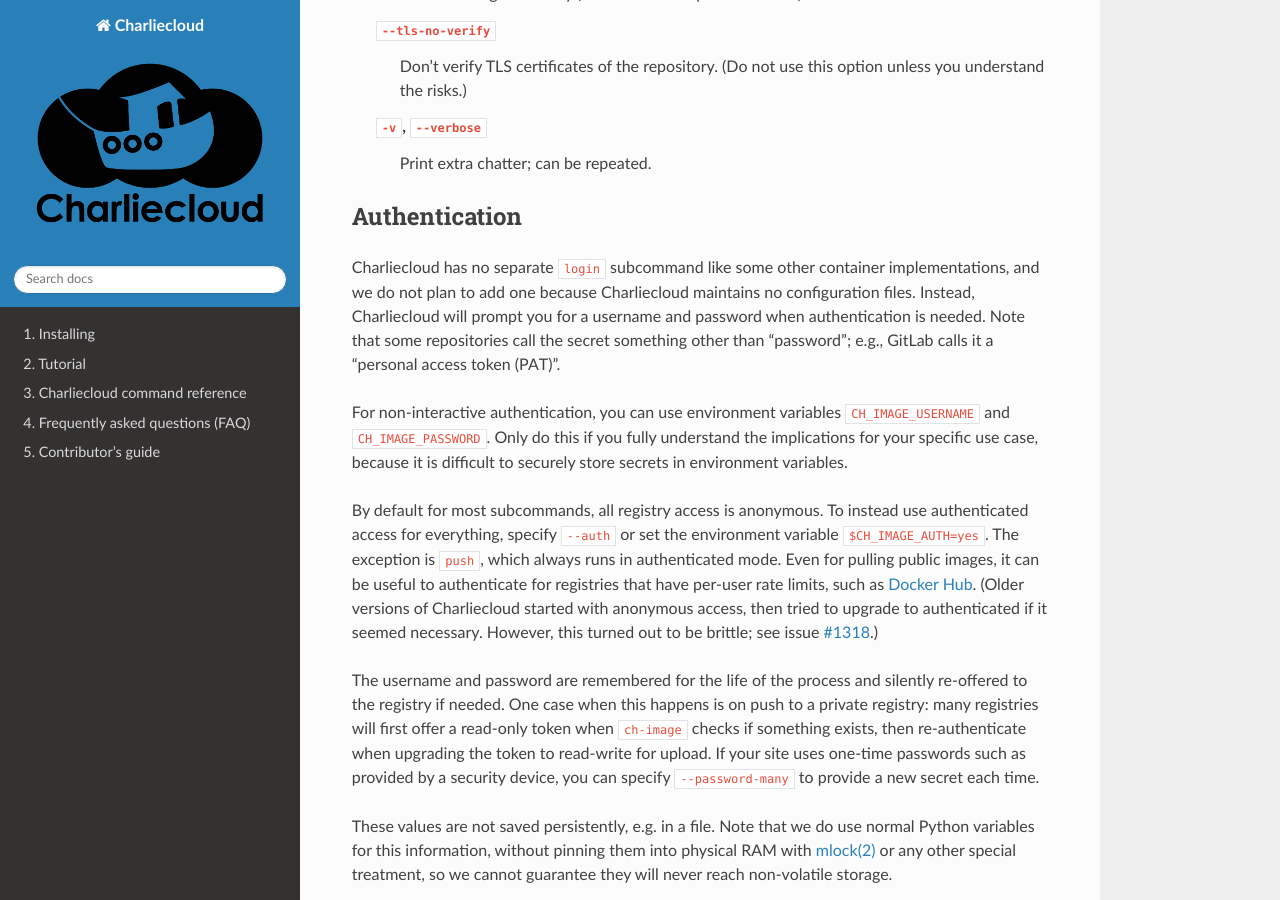
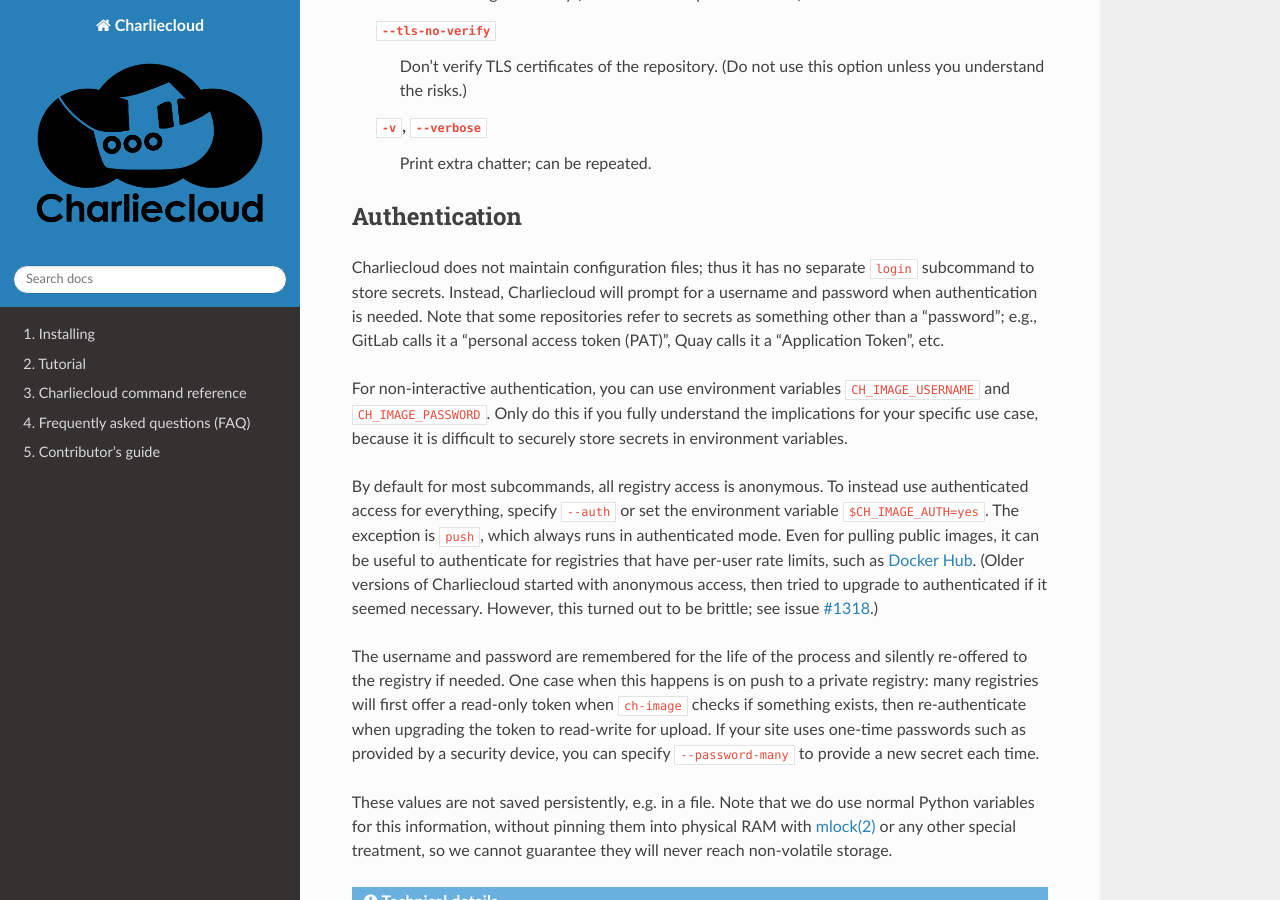
Before and after one commit to hpc/charliecloud, a Sphinx documentation site: the page built from doc/ch-image.rst, in a window 1280 px wide and 900 px high, scrolled down 2196 px. Built offline with Sphinx 7.4.7 and the Read the Docs theme 2.0.0, drawn with Linux system fonts in a browser that asks for light colours.

Commit message:
commit suggestions [skip ci]
Co-authored-by: Jordan Ogas <jogas@lanl.gov>

```diff
--- a/doc/ch-image_desc.rst
+++ b/doc/ch-image_desc.rst
@@ -119,12 +119,12 @@
 Authentication
 ==============
 
-Charliecloud has no separate :code:`login` subcommand like some other
-container implementations, and we do not plan to add one because Charliecloud
-maintains no configuration files. Instead, Charliecloud will prompt you for a
-username and password when authentication is needed. Note that some
-repositories call the secret something other than "password"; e.g., GitLab
-calls it a "personal access token (PAT)".
+Charliecloud does not maintain configuration files; thus it has no separate
+:code:`login` subcommand to store secrets. Instead, Charliecloud will prompt
+for a username and password when authentication is needed. Note that some
+repositories refer to secrets as something other than a "password"; e.g.,
+GitLab calls it a "personal access token (PAT)", Quay calls it a
+"Application Token", etc.
 
 For non-interactive authentication, you can use environment variables
 :code:`CH_IMAGE_USERNAME` and :code:`CH_IMAGE_PASSWORD`. Only do this if you
```
Also changed, not shown: 1 other file.
